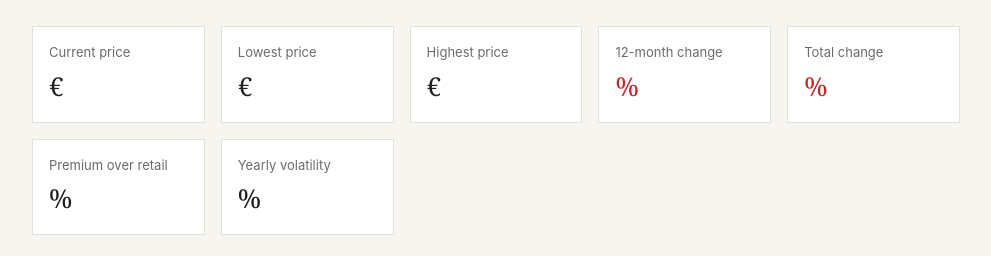
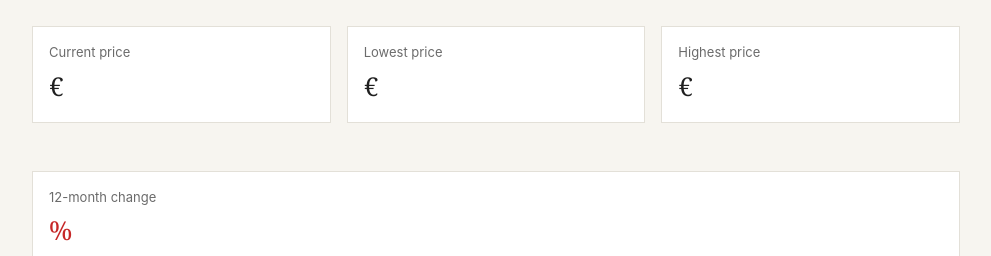
Before and after one commit to Lucascode-git/Projet-Watch-Value-Tracker, a Python web app: template templates/watch.html in a window 1280 px wide. Shown: the part 116-372 px from the top of the page, without its empty margins (144-1135 px from the left). Run offline with Jinja, Linux system fonts and the light colour scheme; the template is opened without the code that fills it, so the values that code supplies are empty.

Commit message:
reshaped  watch layout

```diff
--- a/templates/watch.html
+++ b/templates/watch.html
@@ -18,6 +18,8 @@
         <div class="label">Highest price</div>
         <div class="value">{{ watch.maximum_price_display }} €</div>
     </div>
+</div>
+<div class="stats"></div>
 <div class="stat">
     <div class="label">12-month change</div>
     <div class="value {% if watch.change_12m >= 0 %}up{% else %}down{% endif %}">{{ watch.change_12m }} %</div>
```
Lines whose indentation alone changed are shown as unchanged.
